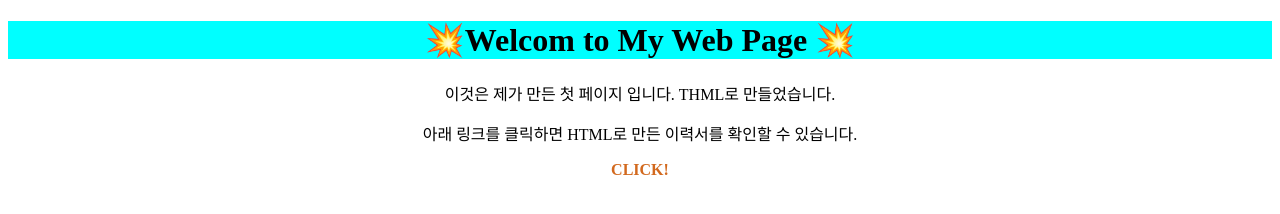
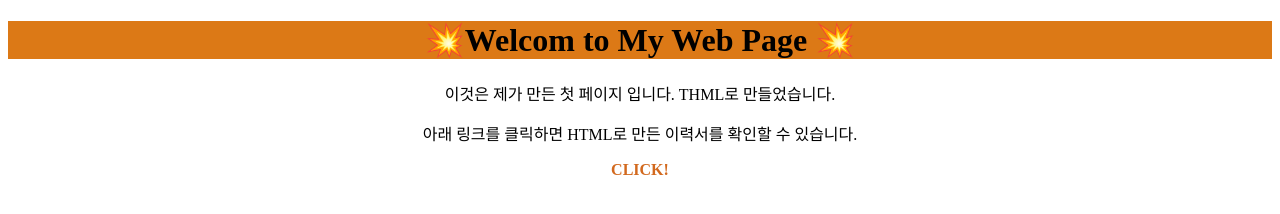
Before and after one commit to haglass75/first_my_page, a plain HTML site: page index.html in a window 1280 px wide. Drawn offline with Linux system fonts and the light colour scheme.

Commit message:
타이틀 배경색 변경

```diff
--- a/index.html
+++ b/index.html
@@ -8,7 +8,7 @@
 </head>
 
 <body style="text-align: center;">
-    <h1 style="background-color: aqua;">💥Welcom to My Web Page 💥</h1>
+    <h1 style="background-color: rgb(220, 121, 22);">💥Welcom to My Web Page 💥</h1>
     <p>이것은 제가 만든 첫 페이지 입니다. THML로 만들었습니다.</p>
     <p>아래 링크를 클릭하면 HTML로 만든 이력서를 확인할 수 있습니다.</p>
     <a href="resume.html" target="_blank"
```
